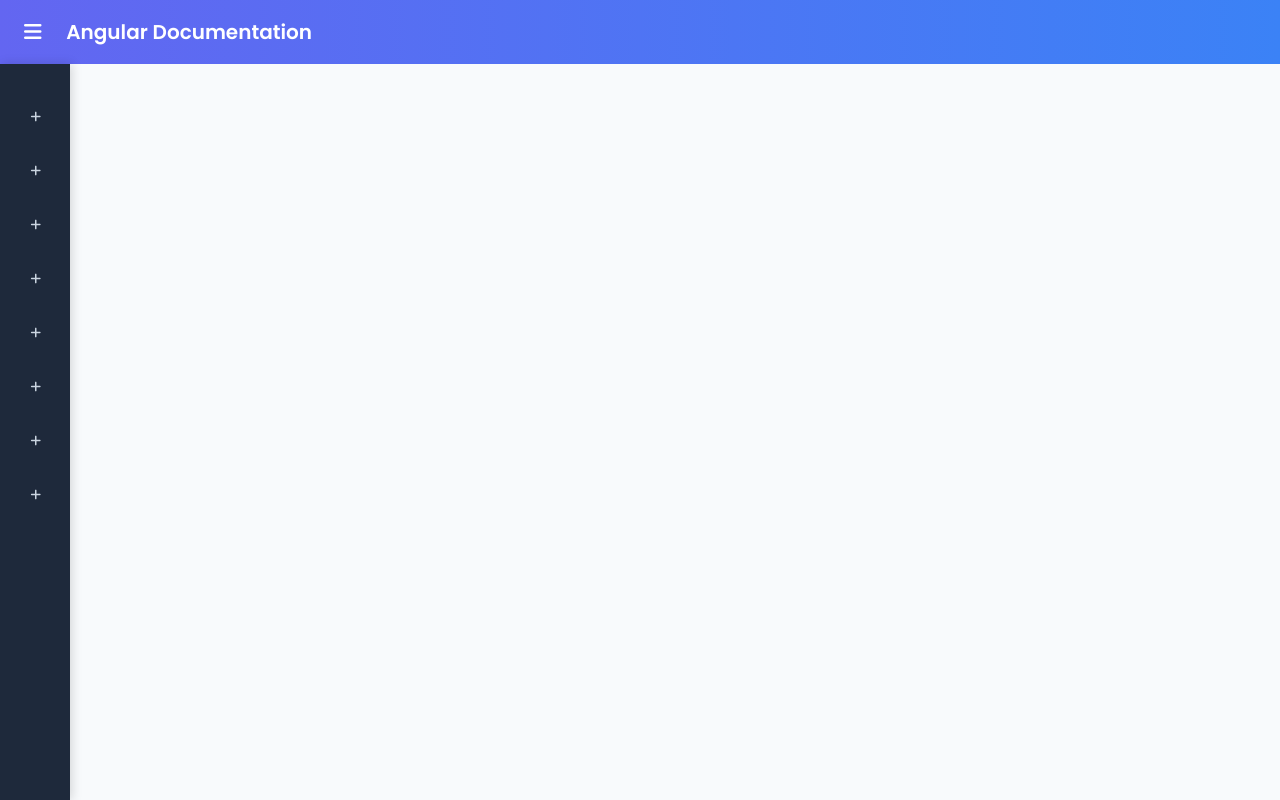
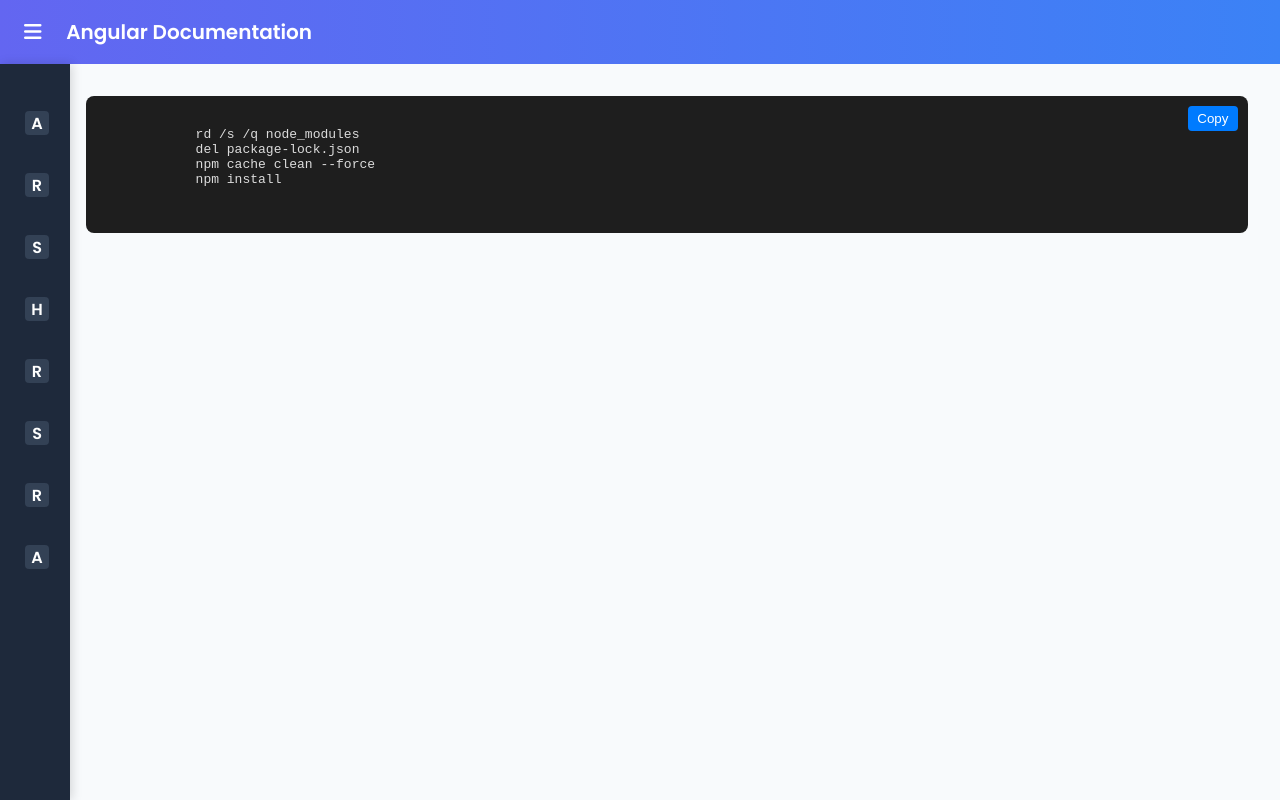
Before and after one commit to Akshay-chandran5706/Angular-Documentation, an Angular app: page / in a window 1280 px wide. Both pictures are taken after a click on the icon 32 px from the left and 32 px from the top of the page. Built offline with nearby package versions, Linux system fonts and the light colour scheme.

Commit message:
Sidebar corrections and layout updated

```diff
--- a/src/app/app.component.html
+++ b/src/app/app.component.html
@@ -1,8 +1,9 @@
-<div class="app-layout">
-  <app-header></app-header>
+<div class="app-layout" [class.collapsed]="isSidebarCollapsed">
+  <app-header (toggle)="toggleSidebar()"></app-header>
   <div class="main">
-    <app-sidebar></app-sidebar>
+    <app-sidebar class="sidebar" [isCollapsed]="isSidebarCollapsed"></app-sidebar>
     <div class="content">
+      <app-cli-setup></app-cli-setup>
       <router-outlet></router-outlet>
     </div>
   </div>
--- a/src/app/app.component.ts
+++ b/src/app/app.component.ts
@@ -1,14 +1,21 @@
 import { Component } from '@angular/core';
 import { RouterOutlet } from '@angular/router';
-import { HeaderComponent } from "./layout/header/header.component";
-import { SidebarComponent } from "./layout/sidebar/sidebar.component";
+import { HeaderComponent } from './layout/header/header.component';
+import { SidebarComponent } from './layout/sidebar/sidebar.component';
+import { CliSetupComponent } from './components/angular-basics/cli-setup/cli-setup.component';
 
 @Component({
   selector: 'app-root',
-  imports: [RouterOutlet, HeaderComponent, SidebarComponent],
+  standalone: true,
+  imports: [RouterOutlet, HeaderComponent, SidebarComponent, CliSetupComponent],
   templateUrl: './app.component.html',
-  styleUrl: './app.component.scss'
+  styleUrls: ['./app.component.scss']
 })
 export class AppComponent {
   title = 'Documentation';
+  isSidebarCollapsed = false;
+
+  toggleSidebar() {
+    this.isSidebarCollapsed = !this.isSidebarCollapsed;
+  }
 }
--- a/src/app/components/angular-basics/cli-setup/cli-setup.component.html
+++ b/src/app/components/angular-basics/cli-setup/cli-setup.component.html
@@ -1 +1,11 @@
-<p>cli-setup works!</p>
+<div class="code-block">
+    <pre>
+        <code id="codeContent">
+            rd /s /q node_modules
+            del package-lock.json
+            npm cache clean --force
+            npm install
+        </code>
+    </pre>
+    <button (click)="copyCode()">Copy</button>
+</div>
--- a/src/app/components/angular-basics/cli-setup/cli-setup.component.scss
+++ b/src/app/components/angular-basics/cli-setup/cli-setup.component.scss
@@ -0,0 +1,21 @@
+.code-block {
+    position: relative;
+    pre {
+        background: #1e1e1e;
+        color: #dcdcdc;
+        padding: 1rem;
+        border-radius: 8px;
+        overflow: auto;
+    }
+    button {
+        position: absolute;
+        top: 10px;
+        right: 10px;
+        padding: 0.3rem 0.6rem;
+        background-color: #007bff;
+        color: white;
+        border: none;
+        border-radius: 4px;
+        cursor: pointer;
+    }
+}
--- a/src/app/components/angular-basics/cli-setup/cli-setup.component.ts
+++ b/src/app/components/angular-basics/cli-setup/cli-setup.component.ts
@@ -7,5 +7,11 @@ import { Component } from '@angular/core';
   styleUrl: './cli-setup.component.scss'
 })
 export class CliSetupComponent {
+  copyCode() {
+    const code = document.getElementById('codeContent')?.textContent || '';
+    navigator.clipboard.writeText(code).then(() => {
+      alert('Copied to clipboard!');
+    });
+  }
 
 }
--- a/src/app/layout/header/header.component.ts
+++ b/src/app/layout/header/header.component.ts
@@ -1,14 +1,15 @@
-import { Component } from '@angular/core';
+import { Component, EventEmitter, Output } from '@angular/core';
 
 @Component({
   selector: 'app-header',
-  imports: [],
+  standalone: true,
   templateUrl: './header.component.html',
-  styleUrl: './header.component.scss'
+  styleUrls: ['./header.component.scss']
 })
 export class HeaderComponent {
+  @Output() toggle = new EventEmitter<void>();
+
   toggleSidebar() {
-    const layout = document.querySelector('.app-layout');
-    layout?.classList.toggle('collapsed');
+    this.toggle.emit();
   }
 }
--- a/src/app/layout/sidebar/sidebar.component.html
+++ b/src/app/layout/sidebar/sidebar.component.html
@@ -3,14 +3,22 @@
         <ul>
             <ng-container *ngFor="let menu of menus">
                 <li (click)="toggleMenu(menu.key)" [class.open]="openMenus[menu.key]">
-                    <div style="display: flex; align-items: center; justify-content: space-between; width: 100%;">
-                        <span>{{ menu.label }}</span>
-                        <i class="fas expand-icon" [class.fa-plus]="!openMenus[menu.key]"
+                    <div class="menu-item" [attr.title]="isCollapsed ? menu.label : null">
+                        <span class="menu-icon" *ngIf="isCollapsed">
+                            {{ menu.label.charAt(0) }}
+                        </span>
+
+                        <span class="menu-label" *ngIf="!isCollapsed">
+                            {{ menu.label }}
+                        </span>
+
+                        <i class="fas expand-icon" *ngIf="!isCollapsed" [class.fa-plus]="!openMenus[menu.key]"
                             [class.fa-minus]="openMenus[menu.key]"></i>
                     </div>
                 </li>
-                <ul class="submenu" [class.open]="openMenus[menu.key]">
-                    <li *ngFor="let sub of menu.subItems" routerLink="{{ sub.route }}" routerLinkActive="active">
+
+                <ul class="submenu" [class.open]="openMenus[menu.key]" *ngIf="!isCollapsed">
+                    <li *ngFor="let sub of menu.subItems" [routerLink]="sub.route" routerLinkActive="active">
                         {{ sub.label }}
                     </li>
                 </ul>
--- a/src/app/layout/sidebar/sidebar.component.scss
+++ b/src/app/layout/sidebar/sidebar.component.scss
@@ -48,9 +48,28 @@
             cursor: pointer;
             transition: all 0.3s ease;
             color: #cbd5e1;
-            display: flex;
-            align-items: center;
             position: relative;
+
+            .menu-item {
+                display: flex;
+                justify-content: center;
+                align-items: center;
+                width: 100%;
+                gap: 8px;
+            }
+
+            .menu-icon {
+                font-size: 16px;
+                width: 24px;
+                height: 24px;
+                background-color: #334155;
+                color: white;
+                display: flex;
+                align-items: center;
+                justify-content: center;
+                border-radius: 4px;
+                font-weight: bold;
+            }
 
             i {
                 margin-right: 12px;
@@ -111,3 +130,58 @@
         }
     }
 }
+.app-layout.collapsed {
+    .sidebar {
+        width: 70px;
+
+        .menu-label,
+        .expand-icon {
+            display: none;
+        }
+
+        .sidebar-content {
+            padding-left: 6px;
+            padding-right: 6px;
+        }
+        .menu-icon {
+            display: flex;
+        }
+
+        ul {
+            li {
+                justify-content: center;
+
+                .menu-item {
+                    justify-content: center;
+                }
+
+                .menu-label,
+                .expand-icon {
+                    display: none;
+                }
+            }
+
+            .submenu {
+                display: none !important;
+            }
+
+            li:hover .menu-item {
+                position: relative;
+            }
+
+            li:hover .menu-item::after {
+                content: attr(title);
+                position: absolute;
+                left: 60px;
+                background: #334155;
+                color: #fff;
+                padding: 6px 10px;
+                border-radius: 4px;
+                white-space: nowrap;
+                font-size: 13px;
+                box-shadow: 0 2px 6px rgba(0, 0, 0, 0.3);
+                z-index: 1000;
+            }
+        }
+    }
+}
--- a/src/app/layout/sidebar/sidebar.component.ts
+++ b/src/app/layout/sidebar/sidebar.component.ts
@@ -1,6 +1,6 @@
 import { CommonModule } from '@angular/common';
 import { SIDEBAR_MENU } from './sidebar-menu';
-import { Component } from '@angular/core';
+import { Component, Input } from '@angular/core';
 import { RouterModule } from '@angular/router';
 
 @Component({
@@ -11,6 +11,7 @@ import { RouterModule } from '@angular/router';
 })
 export class SidebarComponent {
   menus = SIDEBAR_MENU;
+  @Input() isCollapsed = false;
 
   openMenus: { [key: string]: boolean } = {};
 
--- a/src/styles.scss
+++ b/src/styles.scss
@@ -20,6 +20,11 @@ body {
         transition: margin-left 0.3s ease-in-out;
     }
 
+    .sidebar {
+        width: 260px;
+        transition: width 0.3s ease;
+    }
+
     .content {
         flex: 1;
         padding: 32px;
@@ -28,7 +33,8 @@ body {
         transition: margin-left 0.3s ease;
     }
 
-    &.collapsed .sidebar {
+    &.collapsed {
+        .sidebar {
             width: 70px;
             overflow: hidden;
 
@@ -41,8 +47,9 @@ body {
             }
         }
 
-    &.collapsed .content {
-        margin-left: 70px;
+        .content {
+            padding-left: 16px;
+        }
     }
 }
 
```
Lines whose indentation alone changed are shown as unchanged.
